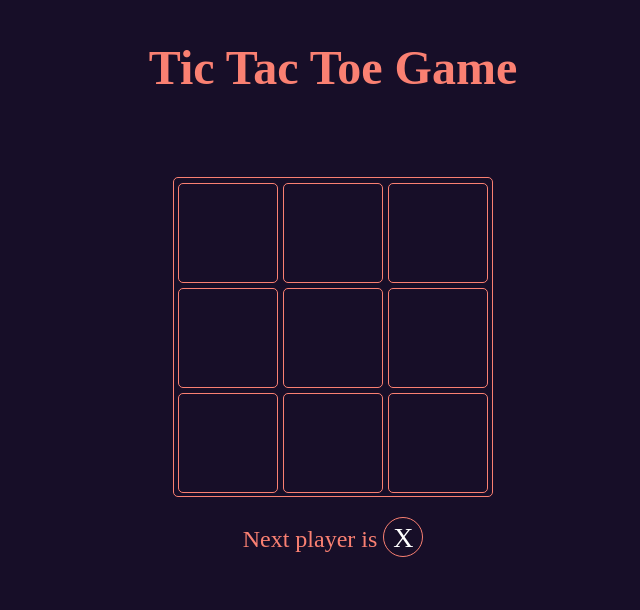
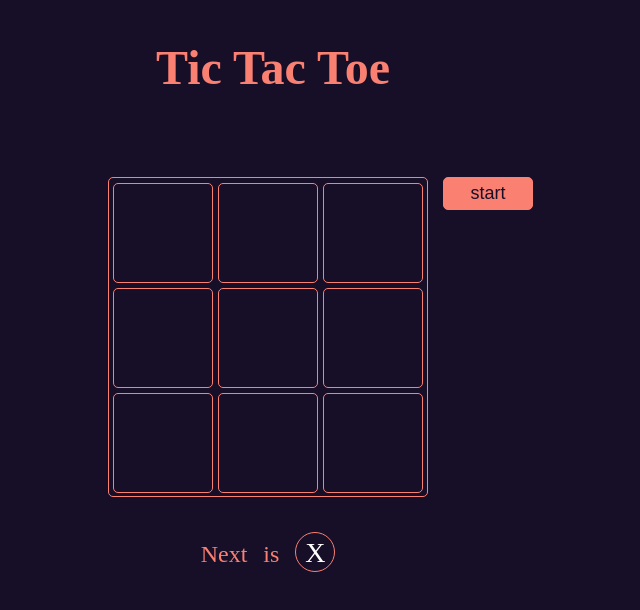
Before and after one commit to NataliItaly/tic-tac-toe-game, a React (Vite) app: page / in a window 1280 px wide. Shown: the top 610 px of the page, without its empty margins (307-947 px from the left). Built offline with nearby package versions, Linux system fonts and the light colour scheme.

Commit message:
feat: implement style layout

```diff
--- a/index.html
+++ b/index.html
@@ -7,7 +7,7 @@
     <title>Tic Tac Toe Game</title>
   </head>
   <body>
-    <div id="root"></div>
+    <div class="root" id="root"></div>
     <script type="module" src="/src/main.jsx"></script>
   </body>
 </html>
--- a/src/App.css
+++ b/src/App.css
@@ -12,9 +12,9 @@ body {
   color: #fff;
 }
 
-#root {
-  display: flex;
-  flex-direction: column;
+.root {
+  display: grid;
+  grid-template-columns: auto 450px auto;
   justify-content: center;
   margin: 0 auto;
 }
@@ -23,6 +23,17 @@ h1 {
   font-size: 48px;
   color: var(--main-color);
   text-align: center;
+  grid-column: 1 / -1;
+  grid-row: 1;
+  padding-right: 120px;
+}
+
+.game {
+  display: grid;
+  grid-template-columns: 320px 1fr;
+  gap: 15px;
+  grid-column: 2;
+  grid-row: 2;
 }
 
 .new-game {
@@ -206,6 +217,7 @@ h1 {
 .board {
   width: 320px;
   height: 320px;
+  grid-column: 1;
   border: 1px solid var(--main-color);
   display: grid;
   padding: 5px;
@@ -241,9 +253,16 @@ h1 {
 }
 
 .next {
+  grid-row: 2;
+  grid-column: 1;
+  text-align: center;
   color: var(--main-color);
-  text-align: center;
   font-size: 24px;
+}
+
+.next p {
+  margin: 0;
+  word-spacing: 10px;
 }
 
 .next-player {
@@ -261,23 +280,54 @@ h1 {
   -o-border-radius: 50%;
 }
 
+.moves {
+  grid-column: 2;
+  width: 92px;
+  margin-top: 50px;
+}
+
 .moves-list {
   list-style: none;
   display: flex;
-  justify-content: center;
+  flex-wrap: wrap;
+  flex-direction: column;
+  gap: 10px;
   padding: 0;
-  gap: 15px;
+  margin: 0;
 }
 
 .moves-btn {
-  background-color: var(--main-color);
-  color: var(--bg-color);
+  width: 90px;
+  display: flex;
+  padding: 5px;
+  justify-content: center;
+  align-items: center;
+  color: var(--main-color);
+  background-color: var(--bg-color);
   font-size: 18px;
-  padding: 5px;
+  border: 1px solid var(--main-color);
   border-radius: 5px;
   cursor: pointer;
   -webkit-border-radius: 5px;
   -moz-border-radius: 5px;
   -ms-border-radius: 5px;
   -o-border-radius: 5px;
+  transition: 0.2s;
+  -webkit-transition: 0.2s;
+  -moz-transition: 0.2s;
+  -ms-transition: 0.2s;
+  -o-transition: 0.2s;
 }
+
+.moves-current {
+  background-color: var(--main-color);
+  color: var(--bg-color);
+}
+
+.moves-btn:hover {
+  background-color: #20133a;
+}
+
+.moves-current:hover {
+  background-color: #f3968c;
+}
--- a/src/App.jsx
+++ b/src/App.jsx
@@ -5,7 +5,7 @@ import Game from "./components/Game";
 function App() {
   return (
     <>
-      <h1>Tic Tac Toe Game</h1>
+      <h1>Tic Tac Toe</h1>
       <Game />
     </>
   );
--- a/src/components/Board.jsx
+++ b/src/components/Board.jsx
@@ -10,9 +10,6 @@ export default function Board({
   clickHandler,
   winner,
 }) {
-  //console.log("squares: ", squares);
-  //console.log(value);
-
   const squaresElems = squares.map((sq, i) => (
     <Square
       key={i}
@@ -25,16 +22,24 @@ export default function Board({
     </Square>
   ));
 
+  const message = !isGameOver ? (
+    <p>
+      Next is <span className="next-player">{value}</span>
+    </p>
+  ) : winner ? (
+    <p>
+      Winner is <span>{value === "X" ? "O" : "X"}</span>
+    </p>
+  ) : (
+    <p>Drawn game</p>
+  );
+
   return (
     <>
       <NewGame isGameOver={isGameOver} />
       <GameOver isGameOver={isGameOver} />
       <div className="board">{squaresElems}</div>
-      {!isGameOver && (
-        <div className="next">
-          Next player is <span className="next-player">{value}</span>
-        </div>
-      )}
+      <div className="next">{message}</div>
     </>
   );
 }
--- a/src/components/Game.jsx
+++ b/src/components/Game.jsx
@@ -8,12 +8,13 @@ export default function Game() {
   const [historyOfMoves, setHistoryOfMoves] = React.useState([
     [...Array(9).fill("")],
   ]);
-  console.log(historyOfMoves);
+
+  //console.log("history", historyOfMoves);
   const [step, setStep] = React.useState(0);
   //const [squares, setSquares] = React.useState(Array(9).fill(""));
   const [isGameOver, setIsGameOver] = React.useState(false);
   const winner = calcWinner(historyOfMoves[step]);
-  console.log("winner", winner);
+  //console.log("winner", winner);
   //console.log("step", step);
   //console.log("history current", historyOfMoves[step]);
   //console.log("isGameOver  ", isGameOver);
@@ -22,55 +23,41 @@ export default function Game() {
     if (winner) {
       setIsGameOver(true);
 
-      let timeout = setTimeout(() => {
+      /*let timeout = setTimeout(() => {
         setIsGameOver(false);
         setValue("X");
-        //const newSquares = historyOfMoves[step].map((sq) => "");
         setStep(0);
         setHistoryOfMoves([Array(9).fill("")]);
-        //setHistoryOfMoves([newSquares]);
       }, 3000);
 
-      return () => clearTimeout(timeout);
+      return () => clearTimeout(timeout);*/
     }
   }, [winner]);
 
   function clickHandler(e) {
-    console.log("e target id ", e.target.id);
-    console.log("e target id ", historyOfMoves[step][e.target.id] != "");
-
     if (isGameOver) {
       return;
     }
-    //console.log(historyOfMoves[step]);
     const currentSquares = [...historyOfMoves[step]];
-    //console.log("current squares1 ", currentSquares);
 
     currentSquares[e.target.id] = value;
-    /* const newSquares = currentSquares.map((sq, i) =>
-      e.target.id == i ? value : sq
-    ); */
-    //console.log("current squares2 ", currentSquares);
-    //console.log(step);
-    /* const newSquares = squares.map((sq, i) =>
-      e.target.id == i ? value : sq
-    ); */
-    //setSquares(newSquares);
     setHistoryOfMoves((prev) => {
-      console.log("prev", prev);
       return [...prev, currentSquares];
     });
 
-    console.log(historyOfMoves);
-
     setStep((prev) => prev + 1);
     setValue((prev) => (prev === "X" ? "O" : "X"));
-    console.log(historyOfMoves);
-    //setIsGameOver(newSquares.every((sq) => sq !== ""));
+  }
+
+  function handleHistory(e) {
+    const currentStep = e.target.dataset.history;
+    const currentMove = historyOfMoves[currentStep];
+    console.log(currentMove);
+    return currentMove;
   }
 
   return (
-    <>
+    <div className="game">
       <Board
         value={value}
         squares={historyOfMoves[historyOfMoves.length - 1]}
@@ -78,7 +65,11 @@ export default function Game() {
         isGameOver={isGameOver}
         winner={winner}
       />
-      {!isGameOver && <MovesHistory historyOfMoves={historyOfMoves} />}
-    </>
+      <MovesHistory
+        historyOfMoves={historyOfMoves}
+        handleHistory={handleHistory}
+        winner={winner}
+      />
+    </div>
   );
 }
--- a/src/components/MovesHistory.jsx
+++ b/src/components/MovesHistory.jsx
@@ -1,17 +1,30 @@
 import React from "react";
 
-export default function MovesHistory({ historyOfMoves }) {
-  const historySteps = historyOfMoves.map((move, i) => {
-    const moveNumber = i - 1;
-    if (moveNumber > 0) {
-      return (
-        <li className="moves-item" key={i}>
-          <button className="moves-btn">
-            Go to {moveNumber === 1 ? "start" : `move ${moveNumber}`}
-          </button>
-        </li>
-      );
-    }
+export default function MovesHistory({
+  historyOfMoves,
+  handleHistory,
+  winner,
+}) {
+  const historySteps = historyOfMoves.map((move, i, arr) => {
+    //if (moveNumber >= 0) {
+    //{moveNumber === 1 ? "start" : `step ${i + 1}`}
+    const currentStep = arr.length - 1;
+    return (
+      <li className={"moves-item"} key={i}>
+        <button
+          className={`moves-btn ${i == currentStep && "moves-current"}`}
+          onClick={(e) => handleHistory(e)}
+          data-history={i}
+        >
+          {i === 0
+            ? "start"
+            : winner && i === arr.length - 1
+            ? "end"
+            : `step ${i}`}
+        </button>
+      </li>
+    );
+    //}
   });
 
   return (
--- a/src/components/test.js
+++ b/src/components/test.js
@@ -30,11 +30,9 @@ export default function Game() {
       const newSquares = currentSquares.map((sq, i) =>
         e.target.id == i ? value : sq
       );
-      console.log("new squares ", newSquares);
       setStep(historyOfMoves.length);
       setHistoryOfMoves((prev) => [...prev, newSquares]);
       setValue((prev) => (prev === "X" ? "O" : "X"));
-      console.log(historyOfMoves);
       setIsGameOver(newSquares.every((sq) => sq !== ""));
     }
   }
--- a/utils.js
+++ b/utils.js
@@ -1,5 +1,4 @@
 export default function calcWinner(squares) {
-  console.log(squares);
   const winOptions = [
     [0, 1, 2],
     [3, 4, 5],
@@ -10,11 +9,10 @@ export default function calcWinner(squares) {
     [0, 4, 8],
     [2, 4, 6],
   ];
-  console.log(Array.isArray(squares) && squares.length == 9);
+
   if (Array.isArray(squares) && squares.length == 9) {
     for (let i = 0; i < winOptions.length; i++) {
       const [x, y, z] = winOptions[i];
-      console.log([x, y, z], "type of [xyz]", Array.isArray([x, y, z]));
 
       if (
         squares[x] &&
```
